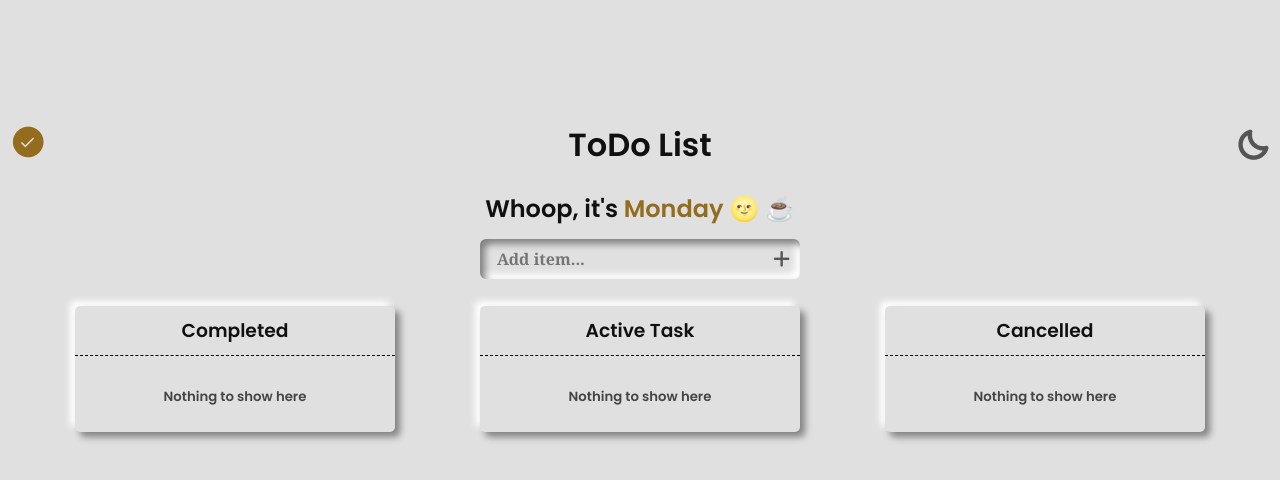
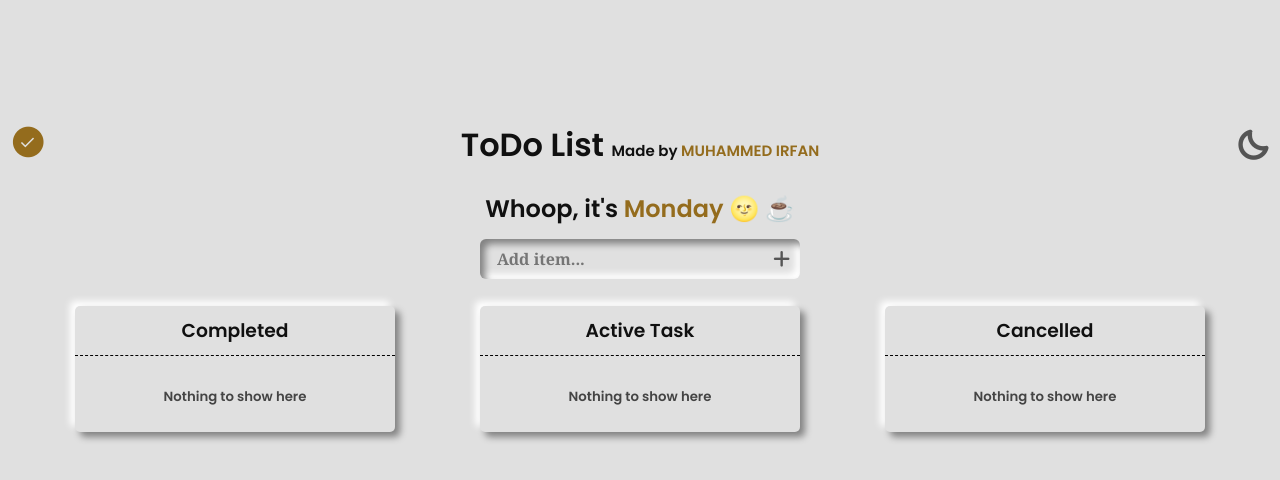
Before and after one commit to 0MUHAMMEDIRFAN/toDoApp, a React (Create React App) app: page / in a window 1280 px wide. Shown: the top 480 px of the page. Built offline with nearby package versions, Linux system fonts and the light colour scheme.

Commit message:
adde my name

```diff
--- a/src/Components/Main/Main.js
+++ b/src/Components/Main/Main.js
@@ -63,7 +63,7 @@ function Main() {
                 <div>
                     <i className='bx bxs-check-circle' style={{color:"#946c1d"}}  ></i>
                 </div>
-                <h1>ToDo List</h1>
+                <h1>ToDo List <span style={{fontSize : "15px"}}>Made by <label style={{color : "#946C1D"}}> MUHAMMED IRFAN </label></span></h1>
                 <i className="bx bx-moon " onClick={() => {
                     if (mode === "true") {
                         mode = "false"
```
